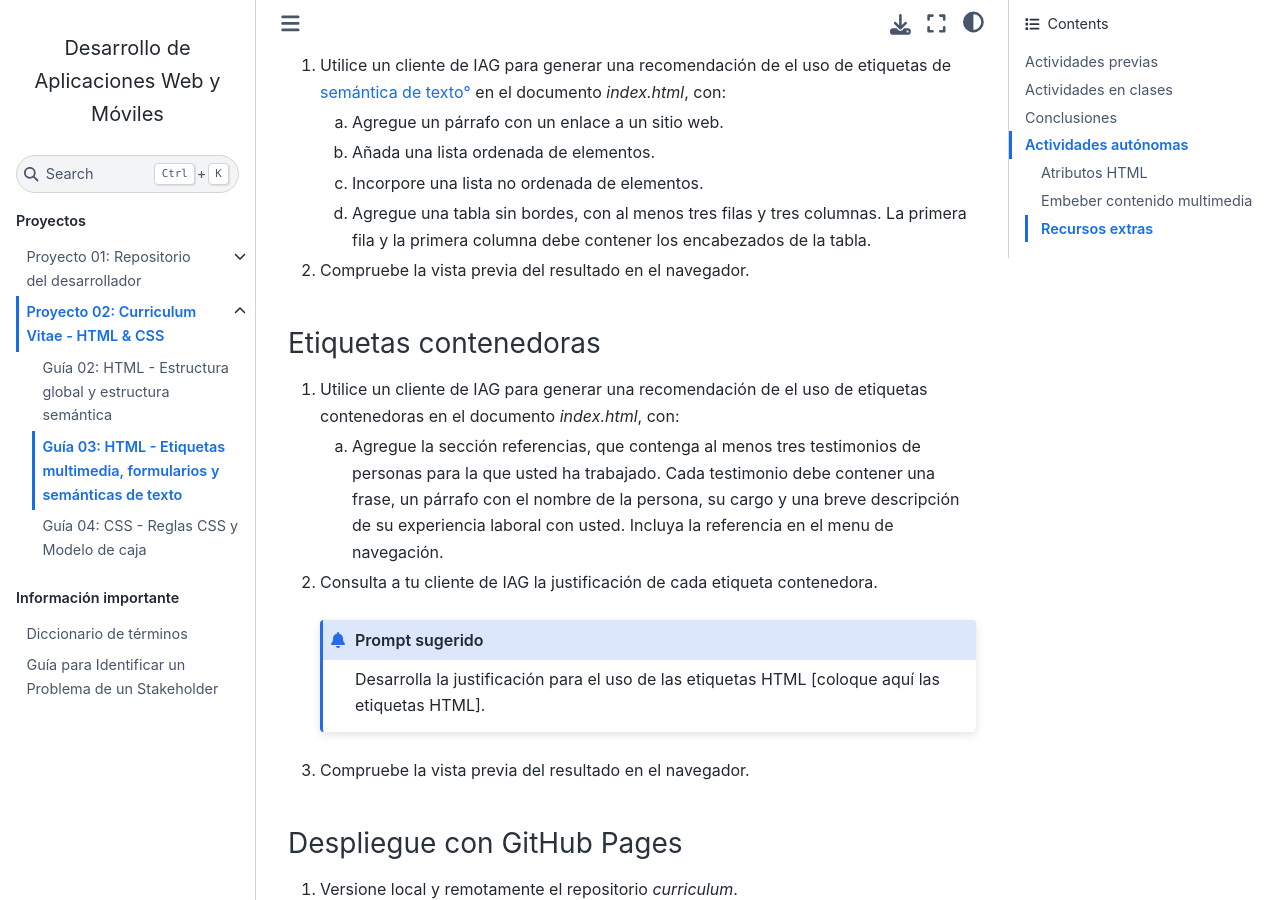
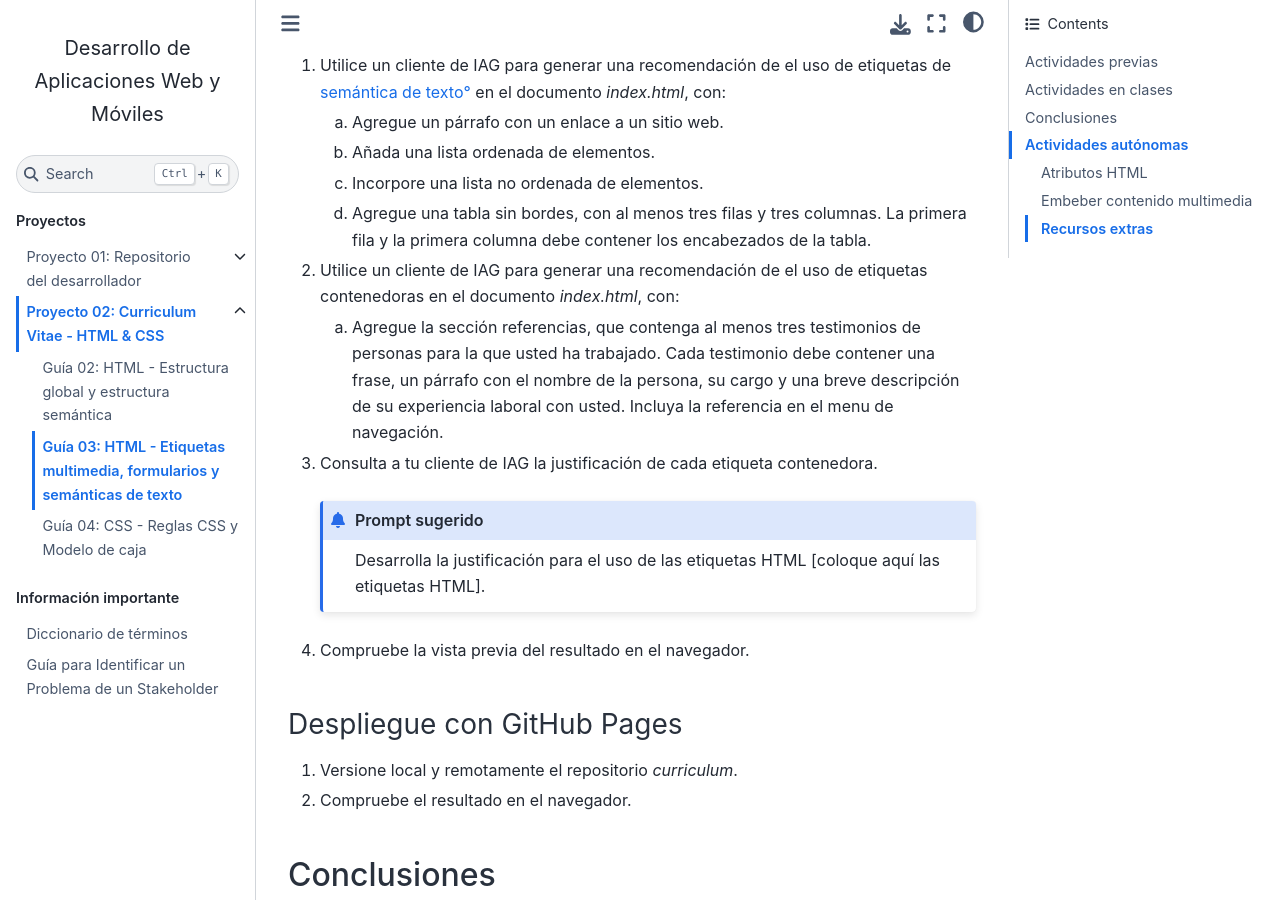
Before and after one commit to DAWMFIEC/DAWM-AI, a Sphinx documentation site: the page built from docs/source/guias/guia03.rst, in a window 1280 px wide and 900 px high, scrolled down 1721 px. Built offline with Sphinx 7.4.7 and the Sphinx Book theme 1.1.4, drawn with Linux system fonts in a browser that asks for light colours; pages that are not in the unit, such as notebooks, are missing from menus; comment, search, counter and statistics services are not loaded.

```diff
--- a/docs/source/guias/guia03.rst
+++ b/docs/source/guias/guia03.rst
@@ -67,22 +67,17 @@
    c) Incorpore una lista no ordenada de elementos.
    d) Agregue una tabla sin bordes, con al menos tres filas y tres columnas. La primera fila y la primera columna debe contener los encabezados de la tabla.
 
-2. Compruebe la vista previa del resultado en el navegador.
-
-Etiquetas contenedoras
-----------------------
-
-1. Utilice un cliente de IAG para generar una recomendación de el uso de etiquetas contenedoras en el documento *index.html*, con:
+2. Utilice un cliente de IAG para generar una recomendación de el uso de etiquetas contenedoras en el documento *index.html*, con:
 
    a) Agregue la sección referencias, que contenga al menos tres testimonios de personas para la que usted ha trabajado. Cada testimonio debe contener una frase, un párrafo con el nombre de la persona, su cargo y una breve descripción de su experiencia laboral con usted. Incluya la referencia en el menu de navegación.
 
-2. Consulta a tu cliente de IAG la justificación de cada etiqueta contenedora.
+3. Consulta a tu cliente de IAG la justificación de cada etiqueta contenedora.
 
    .. admonition:: Prompt sugerido
 
       Desarrolla la justificación para el uso de las etiquetas HTML [coloque aquí las etiquetas HTML].
 
-3. Compruebe la vista previa del resultado en el navegador.
+4. Compruebe la vista previa del resultado en el navegador.
 
 Despliegue con GitHub Pages
 ---------------------------
```
